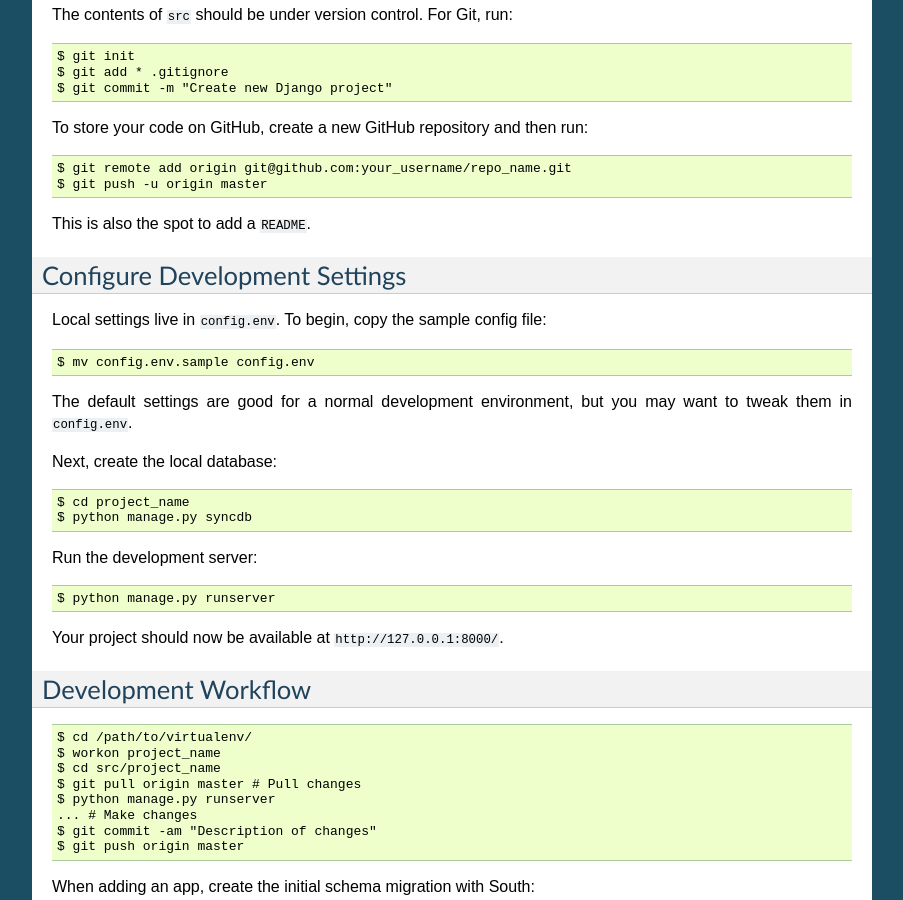
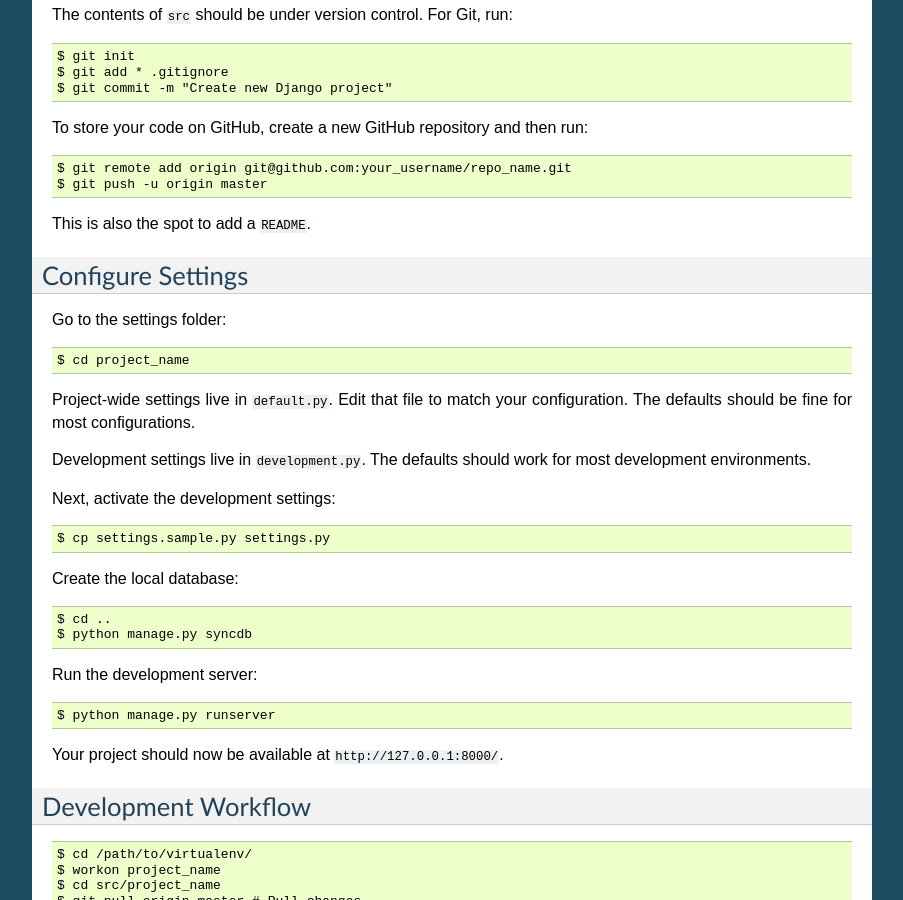
Before and after one commit to morninj/django-layout, a Sphinx documentation site: the page built from docs/development.rst, in a window 1280 px wide and 900 px high, scrolled down 764 px. Shown: the whole window, without its empty margins (198-1101 px from the left). Built offline with Sphinx 7.4.7, drawn with Linux system fonts in a browser that asks for light colours; some of the changed text lies outside the part shown.

```diff
--- a/docs/development.rst
+++ b/docs/development.rst
@@ -68,23 +68,31 @@
 
 This is also the spot to add a ``README``.
 
-Configure Development Settings
-------------------------------
+Configure Settings
+------------------
 
-Local settings live in ``config.env``. To begin, copy the sample config file:
-
-::
-
-    $ mv config.env.sample config.env
-
-The default settings are good for a normal development environment, but you
-may want to tweak them in ``config.env``.
-
-Next, create the local database:
+Go to the settings folder:
 
 ::
 
     $ cd project_name
+
+Project-wide settings live in ``default.py``. Edit that file to match your
+configuration. The defaults should be fine for most configurations.
+
+Development settings live in ``development.py``. The defaults should work for most development environments.
+
+Next, activate the development settings:
+
+::
+
+    $ cp settings.sample.py settings.py
+
+Create the local database:
+
+::
+
+    $ cd ..
     $ python manage.py syncdb
 
 Run the development server:
--- /dev/null
+++ b/project_name/static/css/style.css
@@ -0,0 +1 @@
+/* */
```
Also changed, not shown: 3 other files.
